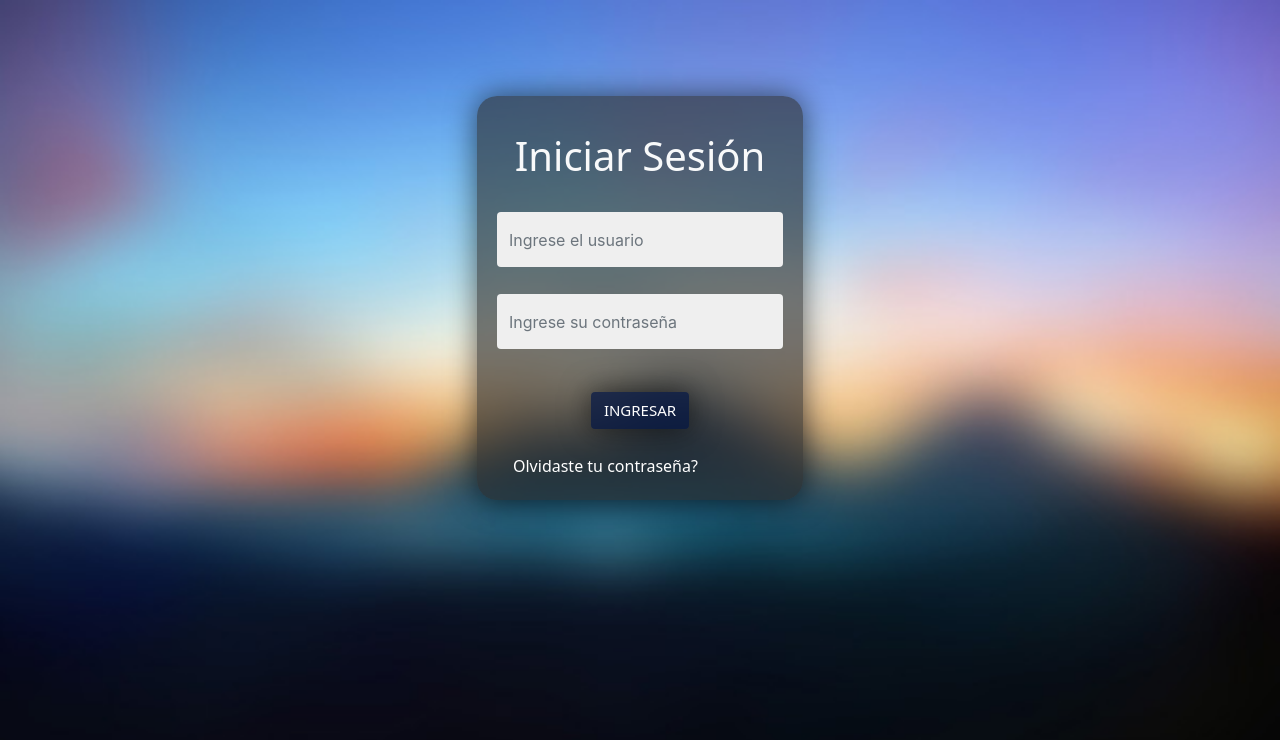
After one commit to Anier-98/Plataforma_violencia, a PHP site: page /login.html in a window 1280 px wide. The commit adds this page. Shown: the top 740 px of the page. Run offline with PHP 8.4, Linux system fonts and the light colour scheme; some libraries are stand-ins or nearby versions.

Commit message:
login de usuario

```diff
--- a/css/style.css
+++ b/css/style.css
@@ -1204,3 +1204,44 @@ h1, h2, h3, h4, h5,
   .post-meta a {
     color: #fff;
     border-bottom: 1px solid rgba(255, 255, 255, 0.5); }
+
+   .login{
+
+      background-image: url(/images/fondo.jpg);
+      background-repeat: no-repeat;
+      background-size: cover;
+      background-attachment: fixed;
+
+    }
+    .formulario{
+      background: rgba(42, 42, 43, 0.623);
+      padding: 20px;
+      border-radius: 20px;
+      box-shadow: 0 0 30px rgba(0,0,0,0.600);
+    }
+    .form-control{
+      background: rgba(0, 0, 0, 0.432);
+    }
+.ingresar{
+
+  background: #031542bd;
+  font-size: 15px;
+  box-shadow: 0 0 30px rgba(0,0,0,0.600);
+  transition: 0.5s ease-in;
+
+}
+.ingresar:hover{
+  color: white;
+}
+.olvide{
+  color: white;
+  text-decoration-style: none;
+  text-decoration-line: none;
+
+}
+.olvide:hover{
+  color: white;
+  text-decoration-style: none;
+  text-decoration-line: none;
+  cursor: pointer;
+}
--- a/index.html
+++ b/index.html
@@ -77,7 +77,7 @@
           <div class="row align-items-center justify-content-center">
             <div class="col-lg-10 text-center">
               <h1><strong>AR</strong><strong></strong></h1>
-              <h1>Alerta Roja contra el acoso</h1>
+              <h1>Alerta Roja contra la violencia</h1>
             </div>
           </div>
         </div>
--- /dev/null
+++ b/login.html
@@ -0,0 +1,43 @@
+<!DOCTYPE html>
+<html lang="es">
+<head>
+    <meta charset="UTF-8">
+    <meta http-equiv="X-UA-Compatible" content="IE=edge">
+    <meta name="viewport" content="width=device-width, initial-scale=1.0">
+    <link href="https://cdn.jsdelivr.net/npm/bootstrap@5.0.0-beta2/dist/css/bootstrap.min.css" rel="stylesheet" integrity="sha384-BmbxuPwQa2lc/FVzBcNJ7UAyJxM6wuqIj61tLrc4wSX0szH/Ev+nYRRuWlolflfl" crossorigin="anonymous">
+    <link rel="stylesheet" href="css/style.css">
+    <title>login</title>
+
+</head>
+<body class="login">
+
+<div class="container_login">
+<div class="row justify-content-center pt-5 mt-5 mr-1">
+    <div class="col-md-3 formulario">
+        <form action="">
+        <div class="form-group text-center pt-3 pb-4">
+            <h1 class="text-light">Iniciar Sesión</h1>
+        </div>
+        <div class="form-group mx-sm-6 pt-6">
+            <input type="text" class="form-control" placeholder="Ingrese el usuario">
+        </div> <br>
+        <div class="form-group mx-sm-6 pt-6 pb-3">
+            <input type="text" class="form-control" placeholder="Ingrese su contraseña">
+        </div><br>
+        <div class="form-group mx-sm-3 pb-4" style="display: grid; place-items: center;">
+            <input type="submit" class="btn btn-block ingresar" value="INGRESAR" style="color:white;">
+        </div>
+        <div class="form-group mx-sm-3 text-right">
+            <span class=""><a href="#" class="olvide">Olvidaste tu contraseña?</a></span>
+        </div>
+    </div>
+</div>
+</div>
+
+
+
+<script src="https://cdn.jsdelivr.net/npm/@popperjs/core@2.6.0/dist/umd/popper.min.js" integrity="sha384-KsvD1yqQ1/1+IA7gi3P0tyJcT3vR+NdBTt13hSJ2lnve8agRGXTTyNaBYmCR/Nwi" crossorigin="anonymous"></script>
+<script src="https://cdn.jsdelivr.net/npm/bootstrap@5.0.0-beta2/dist/js/bootstrap.min.js" integrity="sha384-nsg8ua9HAw1y0W1btsyWgBklPnCUAFLuTMS2G72MMONqmOymq585AcH49TLBQObG" crossorigin="anonymous"></script>
+
+</body>
+</html>
```
Also changed, not shown: test.html (+6 -6 lines), images/fondo.jpg (added).
